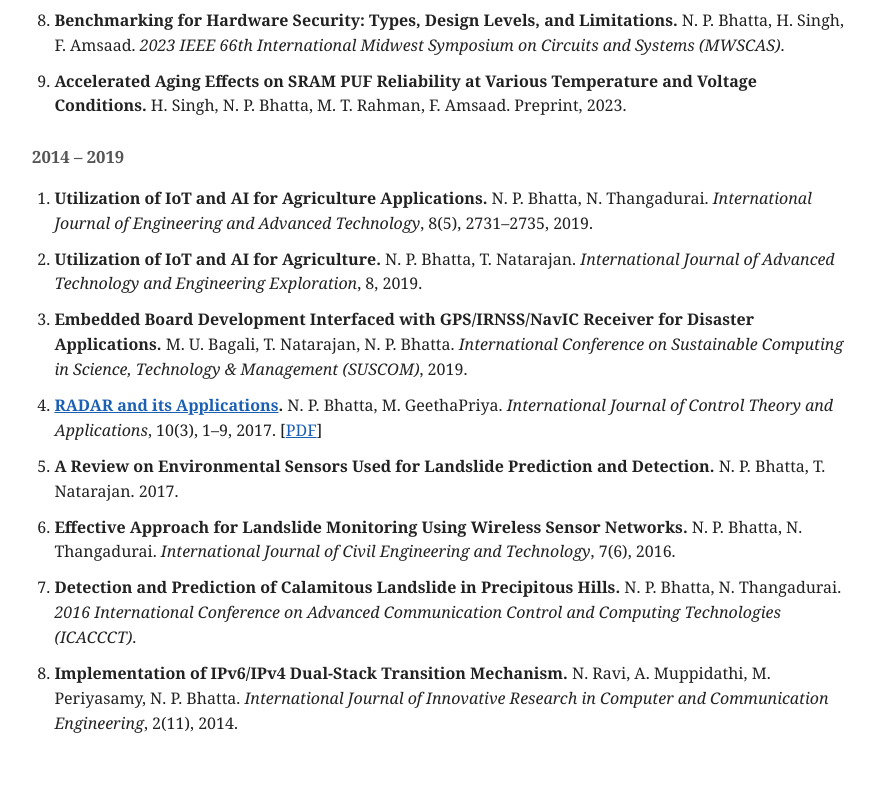
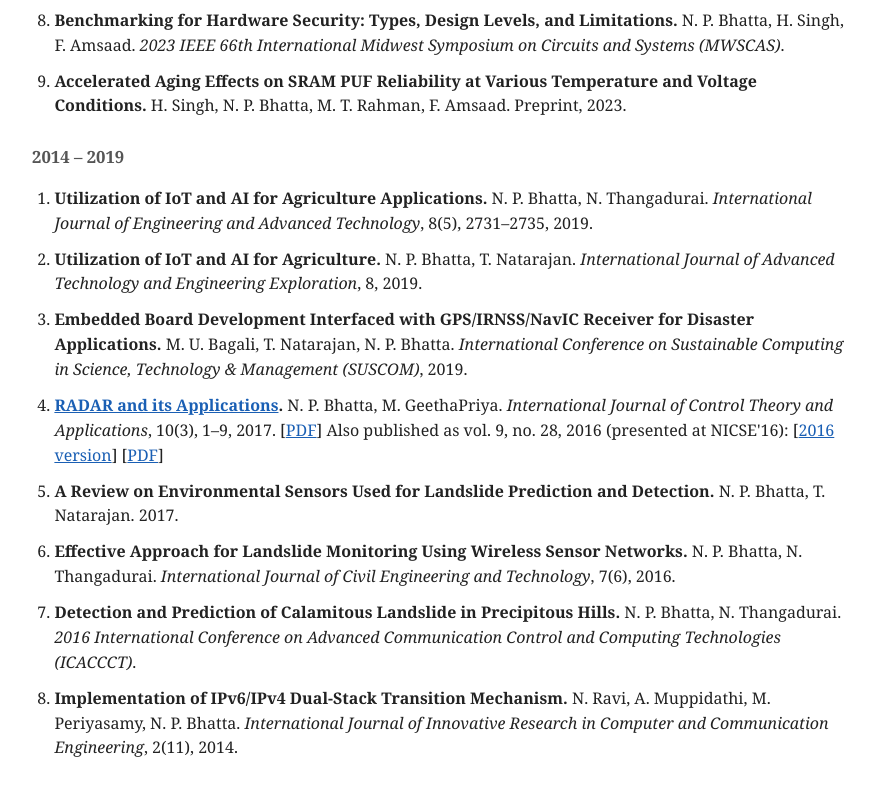
Before and after one commit to Nirajprasadbhatta/Nirajprasadbhatta.github.io, a plain HTML site: page index.html in a window 1280 px wide. Shown: the part 2158-2954 px from the top of the page, without its empty margins (198-1073 px from the left). Drawn offline with Linux system fonts and the light colour scheme.

Commit message:
Link the 2016 RADAR version from home page

```diff
--- a/index.html
+++ b/index.html
@@ -70,7 +70,7 @@ Research: hardware security, formal verification, LLMs for hardware verification
 <li><span class="t">Utilization of IoT and AI for Agriculture Applications.</span> N. P. Bhatta, N. Thangadurai. <span class="v">International Journal of Engineering and Advanced Technology</span>, 8(5), 2731–2735, 2019.</li>
 <li><span class="t">Utilization of IoT and AI for Agriculture.</span> N. P. Bhatta, T. Natarajan. <span class="v">International Journal of Advanced Technology and Engineering Exploration</span>, 8, 2019.</li>
 <li><span class="t">Embedded Board Development Interfaced with GPS/IRNSS/NavIC Receiver for Disaster Applications.</span> M. U. Bagali, T. Natarajan, N. P. Bhatta. <span class="v">International Conference on Sustainable Computing in Science, Technology &amp; Management (SUSCOM)</span>, 2019.</li>
-<li><span class="t"><a href="papers/radar-and-its-applications/">RADAR and its Applications</a>.</span> N. P. Bhatta, M. GeethaPriya. <span class="v">International Journal of Control Theory and Applications</span>, 10(3), 1–9, 2017. [<a href="papers/radar-and-its-applications/Bhatta_GeethaPriya_2017_RADAR_and_its_Applications.pdf">PDF</a>]</li>
+<li><span class="t"><a href="papers/radar-and-its-applications/">RADAR and its Applications</a>.</span> N. P. Bhatta, M. GeethaPriya. <span class="v">International Journal of Control Theory and Applications</span>, 10(3), 1–9, 2017. [<a href="papers/radar-and-its-applications/Bhatta_GeethaPriya_2017_RADAR_and_its_Applications.pdf">PDF</a>] Also published as vol. 9, no. 28, 2016 (presented at NICSE'16): [<a href="papers/radar-and-its-applications-2016/">2016 version</a>] [<a href="papers/radar-and-its-applications-2016/Bhatta_GeethaPriya_2016_RADAR_and_its_Applications.pdf">PDF</a>]</li>
 <li><span class="t">A Review on Environmental Sensors Used for Landslide Prediction and Detection.</span> N. P. Bhatta, T. Natarajan. 2017.</li>
 <li><span class="t">Effective Approach for Landslide Monitoring Using Wireless Sensor Networks.</span> N. P. Bhatta, N. Thangadurai. <span class="v">International Journal of Civil Engineering and Technology</span>, 7(6), 2016.</li>
 <li><span class="t">Detection and Prediction of Calamitous Landslide in Precipitous Hills.</span> N. P. Bhatta, N. Thangadurai. <span class="v">2016 International Conference on Advanced Communication Control and Computing Technologies (ICACCCT)</span>.</li>
```
